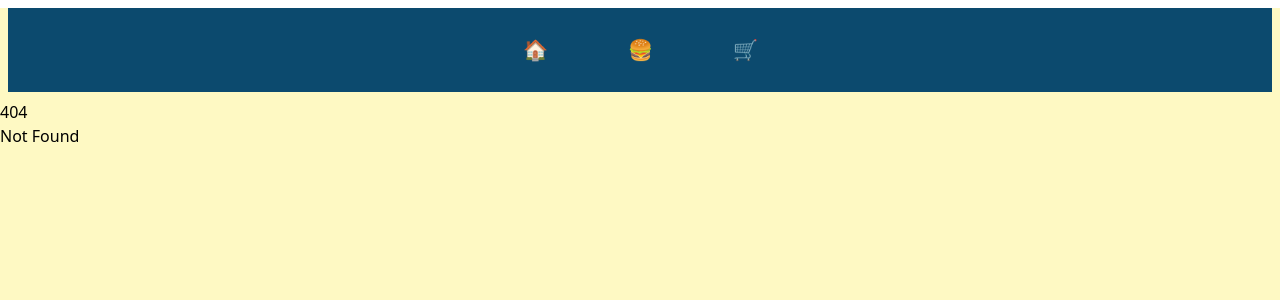
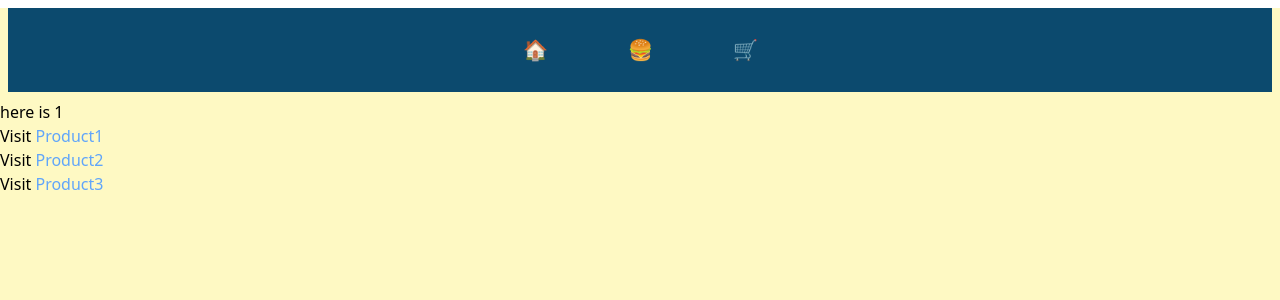
Before and after one commit to PUArallelepiped/PUN-street-Universal-Access, a SvelteKit app in the folder frontend/: page /food/1 in a window 1280 px wide. Before the commit this address had no page. Shown: the top 300 px of the page. Built offline with nearby package versions, Linux system fonts and the light colour scheme.

Commit message:
useful  svelte route building

```diff
--- a/frontend/src/routes/+page.svelte
+++ b/frontend/src/routes/+page.svelte
@@ -1,5 +1,8 @@
-<h1>Welcome to SvelteKit</h1>
-<p>Visit <a href="https://kit.svelte.dev">kit.svelte.dev</a> to read the documentation</p>
+<h1>Welcome to PUA</h1>
 <div class="bg-neutral-900">
 	<h1 class="text-3xl font-bold underline">Hello world!</h1>
 </div>
+
+<p>here is root</p>
+
+<p>Visit <a href="./food" class="text-blue-400"> Shop list</a></p>
--- /dev/null
+++ b/frontend/src/routes/food/+page.svelte
@@ -0,0 +1,6 @@
+<script>
+	import { page } from '$app/stores';
+</script>
+
+<h1>here is shop list</h1>
+<p>Visit <a href="{$page.route.id}/impasta" class="text-blue-400"> Shop </a></p>
--- /dev/null
+++ b/frontend/src/routes/food/[shop]/+page.server.ts
@@ -0,0 +1,7 @@
+import type { PageServerLoad } from './$types';
+
+export const load: PageServerLoad = async ({ params }) => {
+    return {
+        shop:params.shop,
+    };
+};
--- /dev/null
+++ b/frontend/src/routes/food/[shop]/+page.svelte
@@ -0,0 +1,12 @@
+<script lang="ts">
+	import type { PageData } from './$types';
+	export let data: PageData;
+	let shopName = data.shop;
+</script>
+
+<h1>
+	here is {shopName}
+</h1>
+<p>Visit <a href="./{shopName}/product1" class="text-blue-400"> Product1 </a></p>
+<p>Visit <a href="./{shopName}/product2" class="text-blue-400"> Product2 </a></p>
+<p>Visit <a href="./{shopName}/product3" class="text-blue-400"> Product3 </a></p>
```
